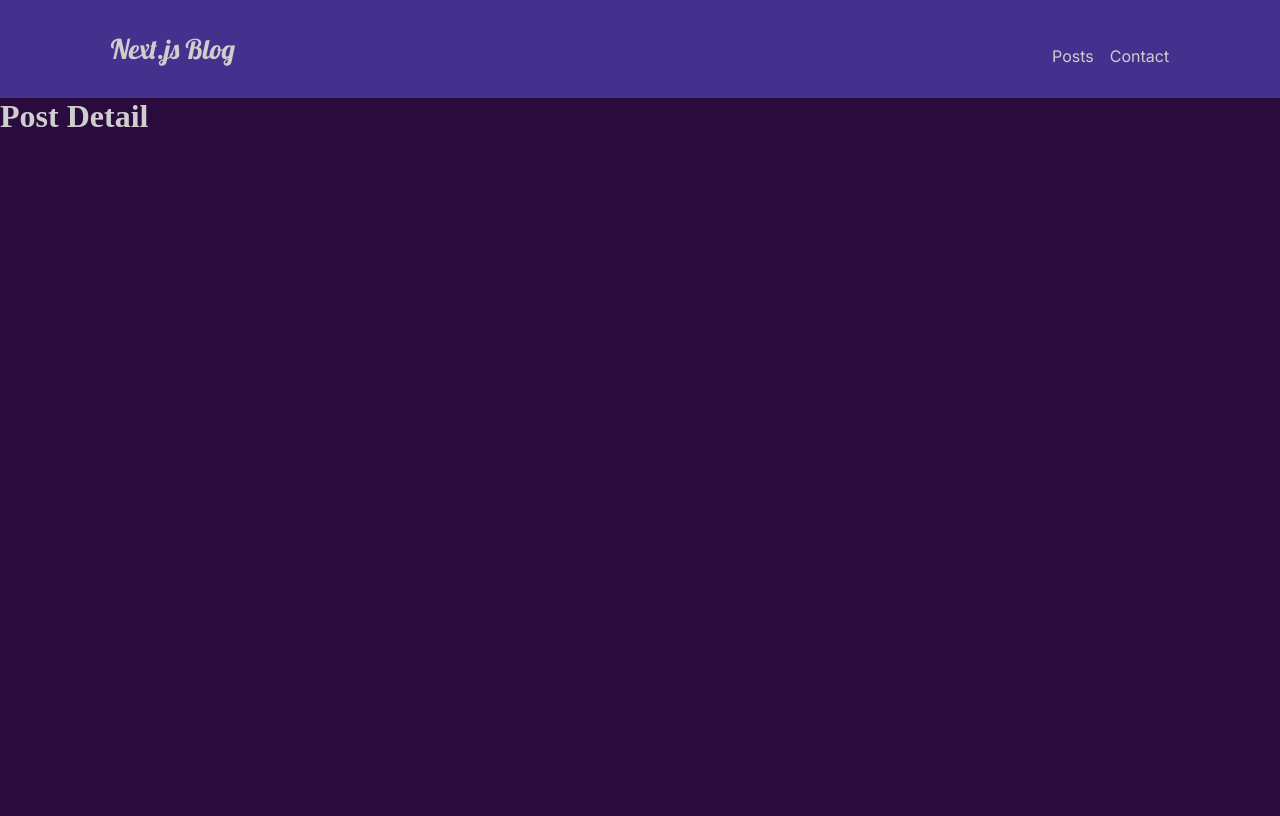
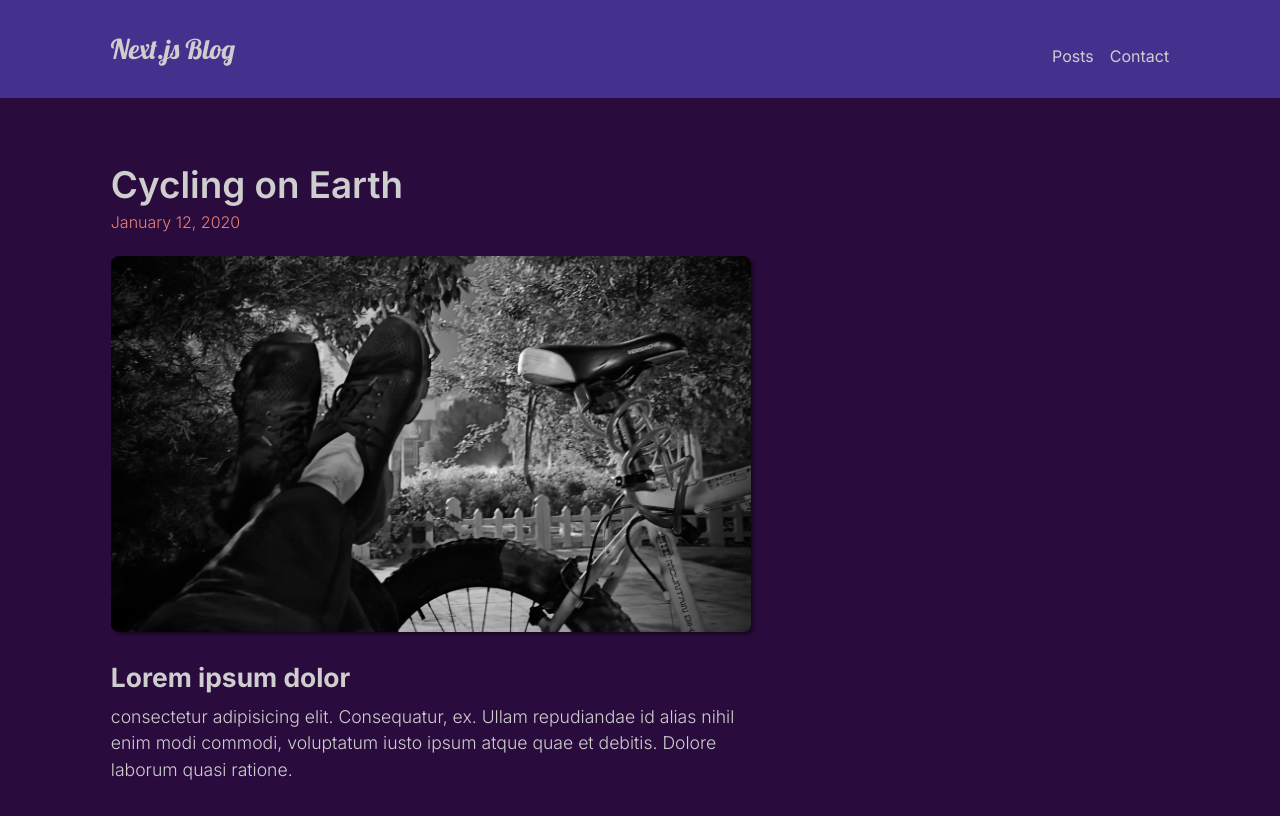
Before and after one commit to mitinull/nextjs-blog, a Next.js app: page /posts/s123 in a window 1280 px wide. Shown: the top 816 px of the page. Built offline with nearby package versions, Linux system fonts and the light colour scheme.

Commit message:
Implementing post detail

```diff
--- /dev/null
+++ b/components/posts/post-detail/PostDetail.jsx
@@ -0,0 +1,47 @@
+import { Inter } from "next/font/google";
+import styles from "./PostDetail.module.css";
+import Image from "next/image";
+import ReactMarkdown from "react-markdown";
+
+const font1 = Inter({ subsets: ["latin"] });
+
+const DUMMY_POST = {
+  slug: "s123",
+  title: "Cycling on Earth",
+  content: "## Lorem ipsum dolor\n\n consectetur adipisicing elit. Consequatur, ex. Ullam repudiandae id alias nihil enim modi commodi, voluptatum iusto ipsum atque quae et debitis. Dolore laborum quasi ratione.",
+  image: "lying-in-park.jpg",
+  date: "2020/01/12",
+};
+
+export const PostDetail = () => {
+  const { slug, title, content, image, date } = DUMMY_POST;
+
+  const formattedDate = new Date(date).toLocaleDateString("en-US", {
+    day: "numeric",
+    month: "long",
+    year: "numeric",
+  });
+
+  const imagePath = `/images/posts/${slug}/${image}`;
+
+  return (
+    <article className={styles.article + " " + font1.className}>
+      <div className={styles.container}>
+        <header>
+          <h1>{title}</h1>
+          <time>{formattedDate}</time>
+          <div className={styles.image}>
+            <Image
+              alt={title}
+              src={imagePath}
+              width={640}
+              height={380}
+              priority
+            />
+          </div>
+        </header>
+        <ReactMarkdown className={styles.content}>{content}</ReactMarkdown>
+      </div>
+    </article>
+  );
+};
--- /dev/null
+++ b/components/posts/post-detail/PostDetail.module.css
@@ -0,0 +1,62 @@
+.article {
+  max-width: var(--max-width);
+  padding: 0 var(--margin1);
+  margin: 0 auto;
+  margin-top: 4rem;
+}
+
+.container {
+  max-width: 40rem;
+}
+
+.article h1 {
+  font-size: 2.3em;
+  font-weight: 600;
+  margin-bottom: 0.3rem;
+}
+
+@media only screen and (max-width: 600px) {
+  .article h1 {
+    font-size: 2em;
+    margin-bottom: 0.5rem;
+  }
+}
+
+.article h2 {
+  margin-bottom: .5em;
+}
+
+.article time {
+  color: var(--foreground3);
+  margin-bottom: 1.5rem;
+  display: inline-block;
+  font-weight: 300;
+}
+
+.image {
+  display: flex;
+  align-items: center;
+  aspect-ratio: 1.7;
+  border-radius: 0.5em;
+  overflow: hidden;
+  box-shadow: var(--shadow1);
+}
+
+@media only screen and (max-width: 600px) {
+  .image {
+    border-radius: 0;
+  }
+}
+
+.image img {
+  width: 100%;
+  height: auto;
+}
+
+.content {
+  margin-top: 2rem;
+  font-size: 1.1em;
+  line-height: 1.5em;
+  font-weight: 300;
+  /* text-align: justify; */
+}
--- a/package.json
+++ b/package.json
@@ -13,6 +13,7 @@
     "eslint-config-next": "13.4.19",
     "next": "13.4.19",
     "react": "18.2.0",
-    "react-dom": "18.2.0"
+    "react-dom": "18.2.0",
+    "react-markdown": "^8.0.7"
   }
 }
--- a/pages/posts/[postSlug]/index.jsx
+++ b/pages/posts/[postSlug]/index.jsx
@@ -1,7 +1,9 @@
+import { PostDetail } from "@/components/posts/post-detail/PostDetail";
+
 export default function PostDetailPage() {
   return (
     <main>
-      <h1>Post Detail</h1>
+      <PostDetail />
     </main>
   );
 }
```
Also changed, not shown: 1 other file (tests, documents, lock files or other folders).
